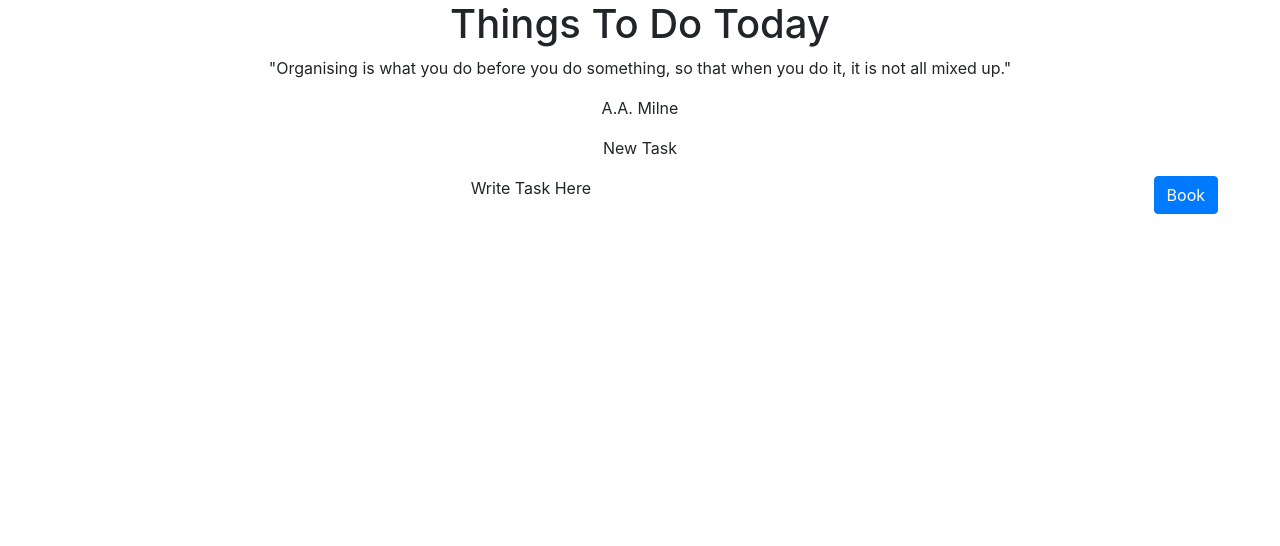
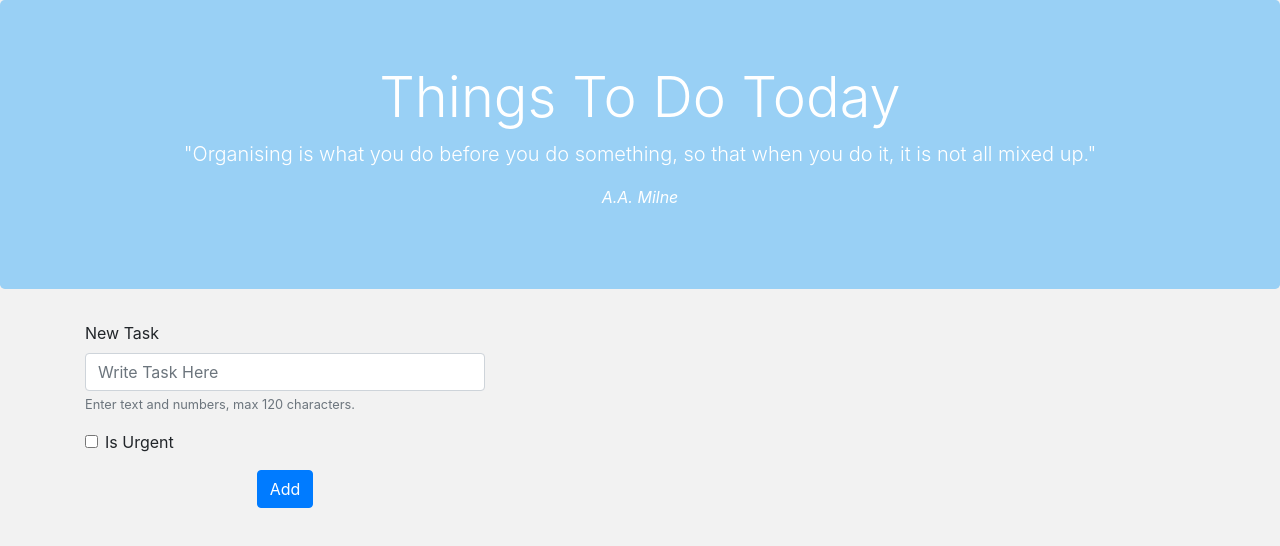
Before and after one commit to FCastillo-91/React-ToDo-App, a React (Create React App) app: page / in a window 1280 px wide. Shown: the top 546 px of the page. Built offline with nearby package versions, Linux system fonts and the light colour scheme.

Commit message:
Refactored Header and New Task Form to include bootstrap stylings in JSX format

```diff
--- a/src/App.css
+++ b/src/App.css
@@ -1,3 +1,16 @@
+body {
+  background-color: #f2f2f2;
+}
+
+.jumbotron {
+  background-color: #99d0f5;
+  color: #ffffff;
+}
+
+#newTaskForm {
+  max-width: 400px;
+}
+
 .App {
   text-align: center;
 }
--- a/src/Header.js
+++ b/src/Header.js
@@ -3,10 +3,10 @@ import React from "react";
 class Header extends React.Component {
     render() {
         return (
-            <div>
-                <h1>Things To Do Today</h1>
-                <p>"Organising is what you do before you do something, so that when you do it, it is not all mixed up."</p>
-                <p>A.A. Milne</p>
+            <div className="jumbotron">
+                <h1 className="display-4">Things To Do Today</h1>
+                <p className="lead">"Organising is what you do before you do something, so that when you do it, it is not all mixed up."</p>
+                <p className="font-italic">A.A. Milne</p>
             </div>
 
 
--- a/src/NewTask.js
+++ b/src/NewTask.js
@@ -3,19 +3,25 @@ import React from "react"
 class NewTask extends React.Component {
     render() {
         return (
-            <div className="row">
-                <div className="col-12 col-sm-12">
-                    <p>New Task</p>
-                </div>
-                <div className="col-12 col-sm-10">
-                    <p>Write Task Here</p>
-                    {/* Enter text and number here and is Urgent textbox */}
-                </div>
-                <div className="col-12 col-sm-2">
-                    <button className="btn btn-primary">Book</button>
-                </div>
+            <div className="container">
+            <form id="newTaskForm">
+                <div className="text-left">
+                <div className="form-group">
+                <label for="addNewTask">New Task</label>
+                <input type="text" className="form-control" id="addNewTask" name="addNewTask"
+                    aria-describedby="addNewTaskHelp" placeholder="Write Task Here" maxlength="120" />
+                <small id="addNewTaskHelp" className="form-text text-muted">Enter text and numbers, max 120 characters.
+                </small>
             </div>
-        )
+                <div className="form-group form-check">
+                <input type="checkbox" className="form-check-input" id="taskUrgency" name="taskUrgency" />
+                <label className="form-check-label" for="taskUrgency">Is Urgent</label>
+            </div>
+            </div>
+            <button type="button" className="btn btn-primary">Add</button>
+            </form>
+            </div>
+        );
     }
 }
 
```
